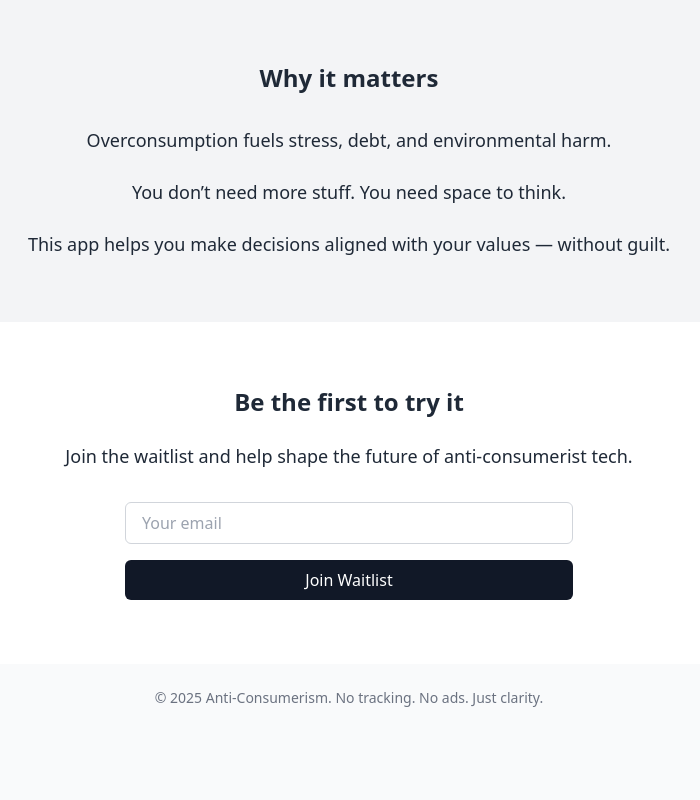
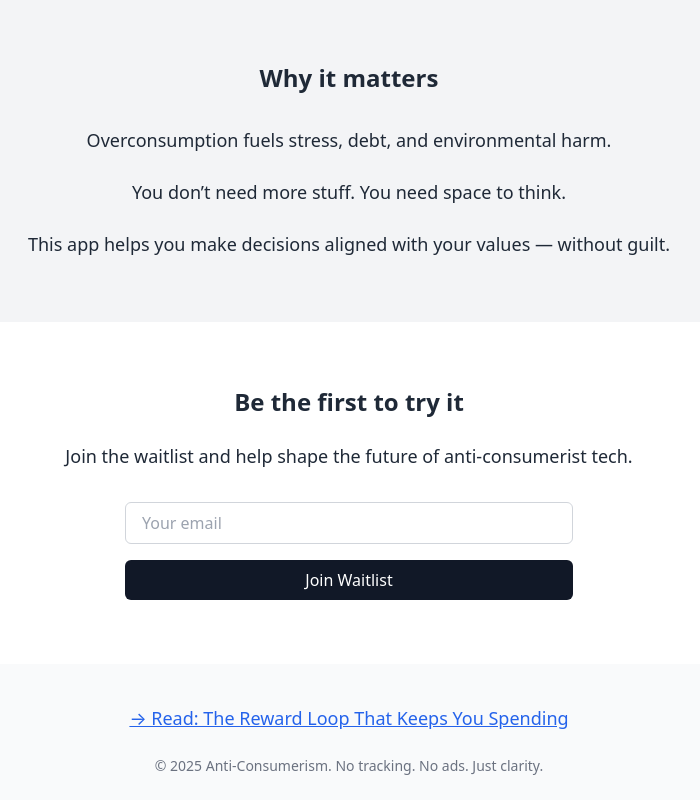
Before and after one commit to anagovitsyn/anti-consumerism, a plain HTML site: page index.html in a window 1280 px wide. Shown: the part 1102-1902 px from the top of the page, without its empty margins (291-991 px from the left). Before the commit the page ends 1834 px from the top, so only its background shows below. Drawn offline with nearby package versions, Linux system fonts and the light colour scheme.

Commit message:
Update index.html - add reward-loop.html link

```diff
--- a/index.html
+++ b/index.html
@@ -73,6 +73,13 @@
       </form>
     </section>
 
+    <!-- Rrward-loop link -->
+    <div class="mt-10 text-center">
+      <a href="reward-loop.html" class="text-blue-600 underline text-lg hover:text-blue-800">
+        → Read: The Reward Loop That Keeps You Spending
+      </a>
+    </div>
+
     <!-- Footer -->
     <footer class="py-6 bg-gray-50 text-center text-sm text-gray-500">
       &copy; 2025 Anti-Consumerism. No tracking. No ads. Just clarity.
```
